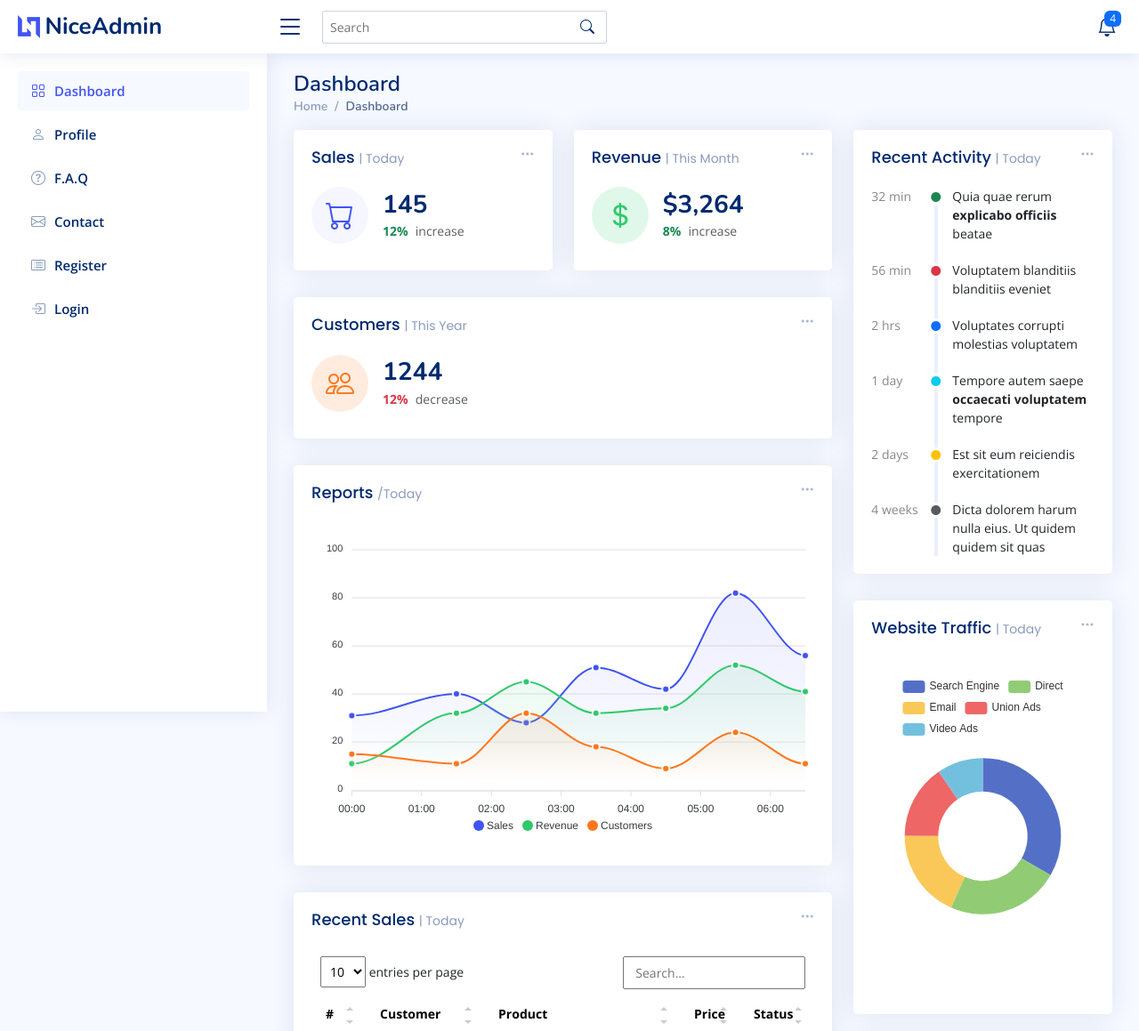
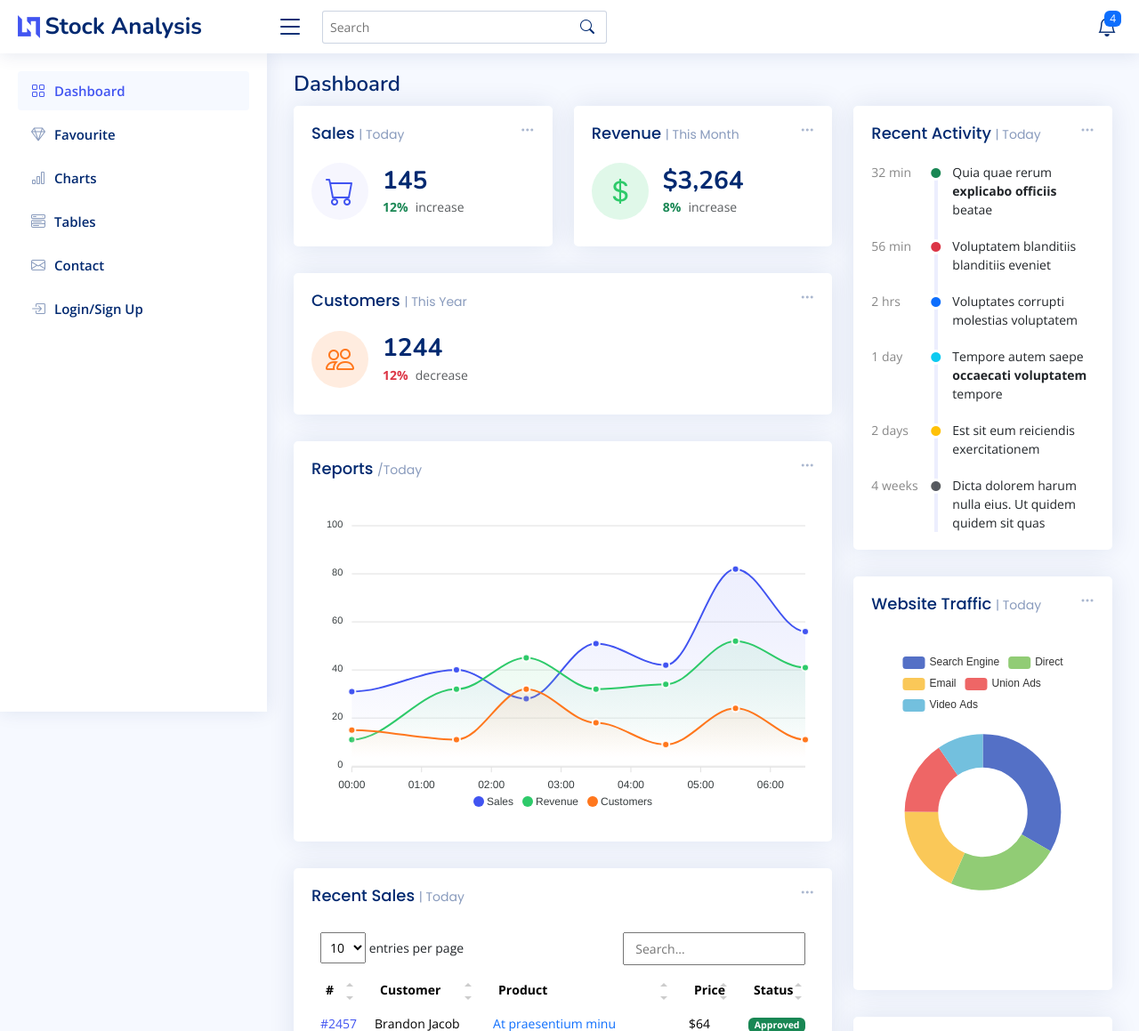
Before and after one commit to haglauerpatryk/Projects, a Django app: page / in a window 1280 px wide. Shown: the top 1159 px of the page at 89% size. Run offline with Django 5.2, Linux system fonts and the light colour scheme; some libraries are stand-ins or nearby versions.

Commit message:
Expanded HTML templates, added basic Model and made migrations
fixed a misspelled template and for urls/views accordingly. Added model and made migrations.

```diff
--- a/stockproject/core/urls.py
+++ b/stockproject/core/urls.py
@@ -5,6 +5,6 @@
     path("",          views.index,    name="index"),
     path("tables/",   views.tables,   name="tables"),
     path("charts/",   views.charts,   name="charts"),
-    path("favorite/", views.favorite, name="favorite"),
+    path("favourite/", views.favourite, name="favourite"),
     path("contact/",  views.contact,  name="contact"),
 ]
--- a/stockproject/core/views.py
+++ b/stockproject/core/views.py
@@ -11,8 +11,8 @@
 def charts(request):
     return render(request, "charts.html")
 
-def favorite(request):
-    return render(request, "favorite.html")
+def favourite(request):
+    return render(request, "favourite.html")
 
 def contact(request):
     return render(request, "contact.html")
--- a/stockproject/templates/base.html
+++ b/stockproject/templates/base.html
@@ -7,7 +7,7 @@
   <meta charset="utf-8">
   <meta content="width=device-width, initial-scale=1.0" name="viewport">
 
-  <title>Dashboard - NiceAdmin Bootstrap Template</title>
+  <title>{% block title%}{% endblock title %}</title>
   <meta content="" name="description">
   <meta content="" name="keywords">
 
@@ -38,6 +38,9 @@
   * Author: BootstrapMade.com
   * License: https://bootstrapmade.com/license/
   ======================================================== -->
+  {% block head %}
+
+  {% endblock head %}
 </head>
 
 <body>
@@ -48,7 +51,7 @@
     <div class="d-flex align-items-center justify-content-between">
       <a href="index.html" class="logo d-flex align-items-center">
         <img src="{% static '/assets/img/logo.png' %}" alt="">
-        <span class="d-none d-lg-block">NiceAdmin</span>
+        <span class="d-none d-lg-block">Stock Analysis</span>
       </a>
       <i class="bi bi-list toggle-sidebar-btn"></i>
     </div><!-- End Logo -->
@@ -154,44 +157,44 @@
     <ul class="sidebar-nav" id="sidebar-nav">
 
       <li class="nav-item">
-        <a class="nav-link " href="index.html">
+        <a class="nav-link " href="/">
           <i class="bi bi-grid"></i>
           <span>Dashboard</span>
         </a>
       </li><!-- End Dashboard Nav -->
 
       <li class="nav-item">
-        <a class="nav-link collapsed" href="users-profile.html">
-          <i class="bi bi-person"></i>
-          <span>Profile</span>
+        <a class="nav-link collapsed" href="/favourite">
+          <i class="bi bi-gem"></i>
+          <span>Favourite</span>
         </a>
       </li><!-- End Profile Page Nav -->
 
       <li class="nav-item">
-        <a class="nav-link collapsed" href="pages-faq.html">
-          <i class="bi bi-question-circle"></i>
-          <span>F.A.Q</span>
+        <a class="nav-link collapsed" href="/charts">
+          <i class="bi bi-bar-chart"></i>
+          <span>Charts</span>
         </a>
       </li><!-- End F.A.Q Page Nav -->
 
       <li class="nav-item">
-        <a class="nav-link collapsed" href="pages-contact.html">
-          <i class="bi bi-envelope"></i>
-          <span>Contact</span>
+        <a class="nav-link collapsed" href="/tables">
+          <i class="bi bi-menu-button-wide"></i>
+          <span>Tables</span>
         </a>
       </li><!-- End Contact Page Nav -->
 
       <li class="nav-item">
-        <a class="nav-link collapsed" href="pages-register.html">
-          <i class="bi bi-card-list"></i>
-          <span>Register</span>
+        <a class="nav-link collapsed" href="/contact">
+          <i class="bi bi-envelope"></i>
+          <span>Contact</span>
         </a>
       </li><!-- End Register Page Nav -->
 
       <li class="nav-item">
-        <a class="nav-link collapsed" href="pages-login.html">
+        <a class="nav-link collapsed" href="/authentication/login">
           <i class="bi bi-box-arrow-in-right"></i>
-          <span>Login</span>
+          <span>Login/Sign Up</span>
         </a>
       </li><!-- End Login Page Nav -->
     </ul>
@@ -200,6 +203,11 @@
 
   <!-- ======= Main Section ======= -->
 
+<main id="main" class="main">
+
+  <div class="pagetitle">
+    <h1>{% block pagetitle %}{% endblock pagetitle %}</h1>
+  </div><!-- End Page Title -->
   {% block content %}
 
   {% endblock content %}
--- /dev/null
+++ b/stockproject/templates/favourite.html
@@ -0,0 +1,2 @@
+{% extends "base.html" %}
+{% load static %}
--- a/stockproject/templates/index.html
+++ b/stockproject/templates/index.html
@@ -1,20 +1,19 @@
 {% extends "base.html" %}
 {% load static %}
 
+{% block title %}
+
+Dashboard
+
+{% endblock title %}
+
+{% block pagetitle %}
+
+Dashboard
+
+{% endblock pagetitle %}
+
 {% block content %}
-
-  <main id="main" class="main">
-
-    <div class="pagetitle">
-      <h1>Dashboard</h1>
-      <nav>
-        <ol class="breadcrumb">
-          <li class="breadcrumb-item"><a href="index.html">Home</a></li>
-          <li class="breadcrumb-item active">Dashboard</li>
-        </ol>
-      </nav>
-    </div><!-- End Page Title -->
-
   <section class="section dashboard">
     <div class="row">
 
```
Also changed, not shown: stockproject/templates/charts.html (+52 -0 lines), stockproject/db.sqlite3. Lines whose indentation alone changed are shown as unchanged.
